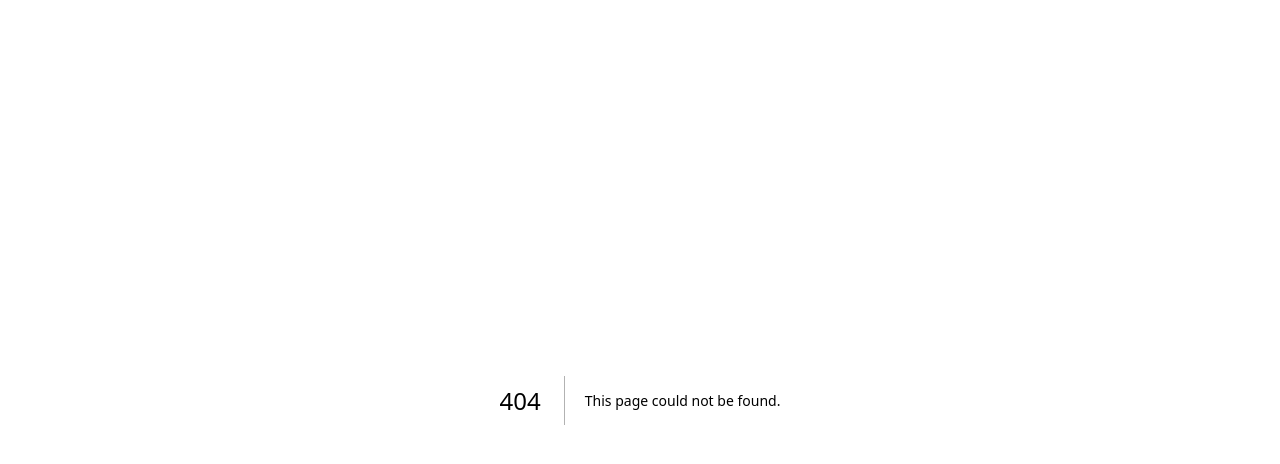
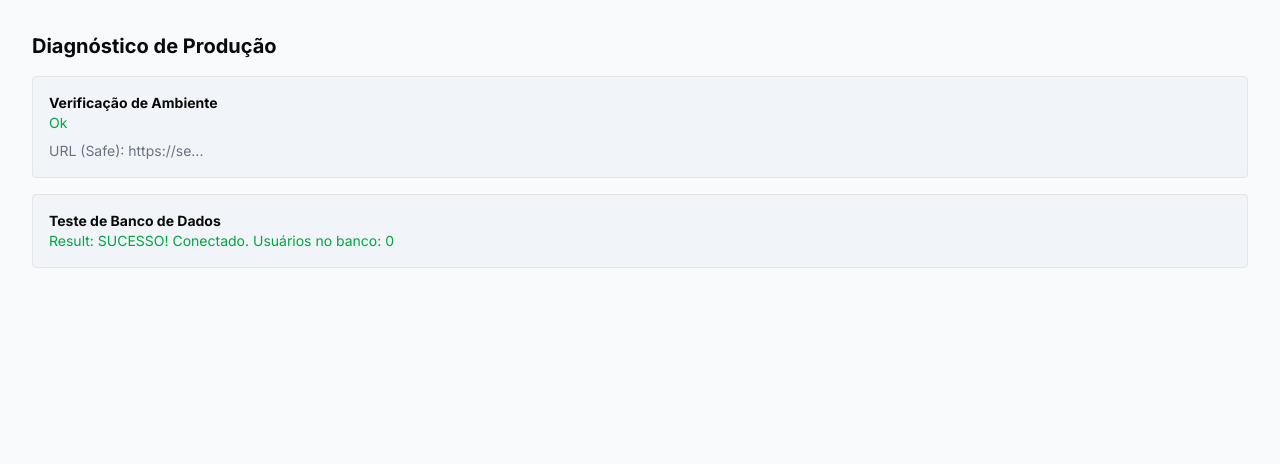
Before and after one commit to faciliteadv/faciliteadv, a Next.js app: page /debug-conn in a window 1280 px wide. Before the commit this address had no page. Shown: the top 464 px of the page. Built offline with nearby package versions, Linux system fonts and the light colour scheme; no server answers; the database is empty.

Commit message:
feat: Add a debug page for database connection and environment variable diagnostics.

```diff
--- /dev/null
+++ b/app/(public)/debug-conn/page.tsx
@@ -0,0 +1,55 @@
+import { db } from "@/lib/db"
+
+export const dynamic = 'force-dynamic'
+
+export default async function DebugPage() {
+    let dbStatus = "Checking..."
+    let dbError = null
+    let envCheck = "Ok"
+
+    try {
+        // Verifica se a URL começa com aspas (erro comum ao copiar do txt)
+        const url = process.env.DATABASE_URL || ""
+        if (url.startsWith('"') || url.startsWith("'")) {
+            envCheck = "ERRO: A variável DATABASE_URL contém aspas no início. Remova as aspas no painel da Vercel."
+        } else if (!url) {
+            envCheck = "ERRO: DATABASE_URL está vazia."
+        } else {
+             // Tenta query simples
+             const count = await db.user.count()
+             dbStatus = `SUCESSO! Conectado. Usuários no banco: ${count}`
+        }
+
+    } catch (e: any) {
+        dbStatus = "FALHA NA CONEXÃO"
+        dbError = e.message
+    }
+
+    return (
+        <div className="p-8 font-mono text-sm space-y-4">
+            <h1 className="text-xl font-bold">Diagnóstico de Produção</h1>
+
+            <div className="p-4 border rounded bg-slate-100">
+                <h2 className="font-bold">Verificação de Ambiente</h2>
+                <p className={envCheck.includes("ERRO") ? "text-red-600" : "text-green-600"}>
+                    {envCheck}
+                </p>
+                <p className="text-gray-500 mt-2">
+                    URL (Safe): {process.env.DATABASE_URL ? `${process.env.DATABASE_URL.substring(0, 10)}...` : "Não definida"}
+                </p>
+            </div>
+
+            <div className="p-4 border rounded bg-slate-100">
+                <h2 className="font-bold">Teste de Banco de Dados</h2>
+                <p className={dbError ? "text-red-600" : "text-green-600"}>
+                    Result: {dbStatus}
+                </p>
+                {dbError && (
+                    <pre className="mt-2 text-red-500 whitespace-pre-wrap">
+                        {dbError}
+                    </pre>
+                )}
+            </div>
+        </div>
+    )
+}
```
